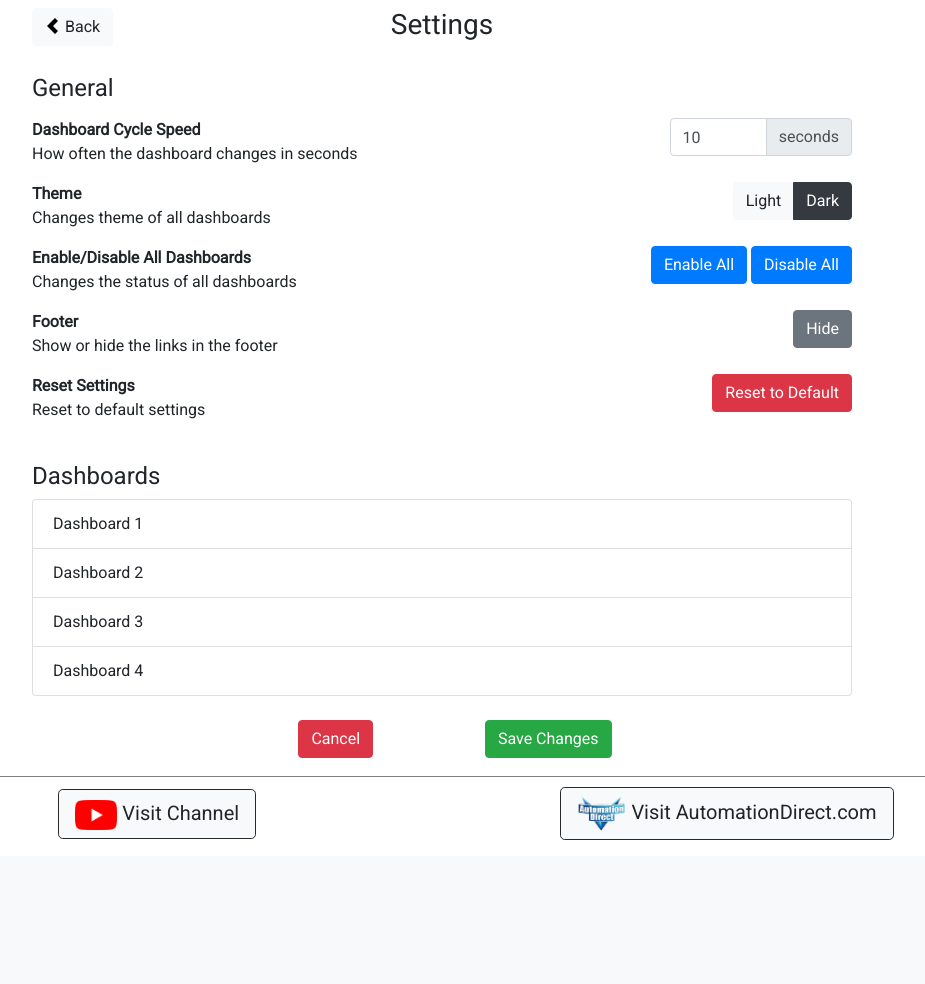
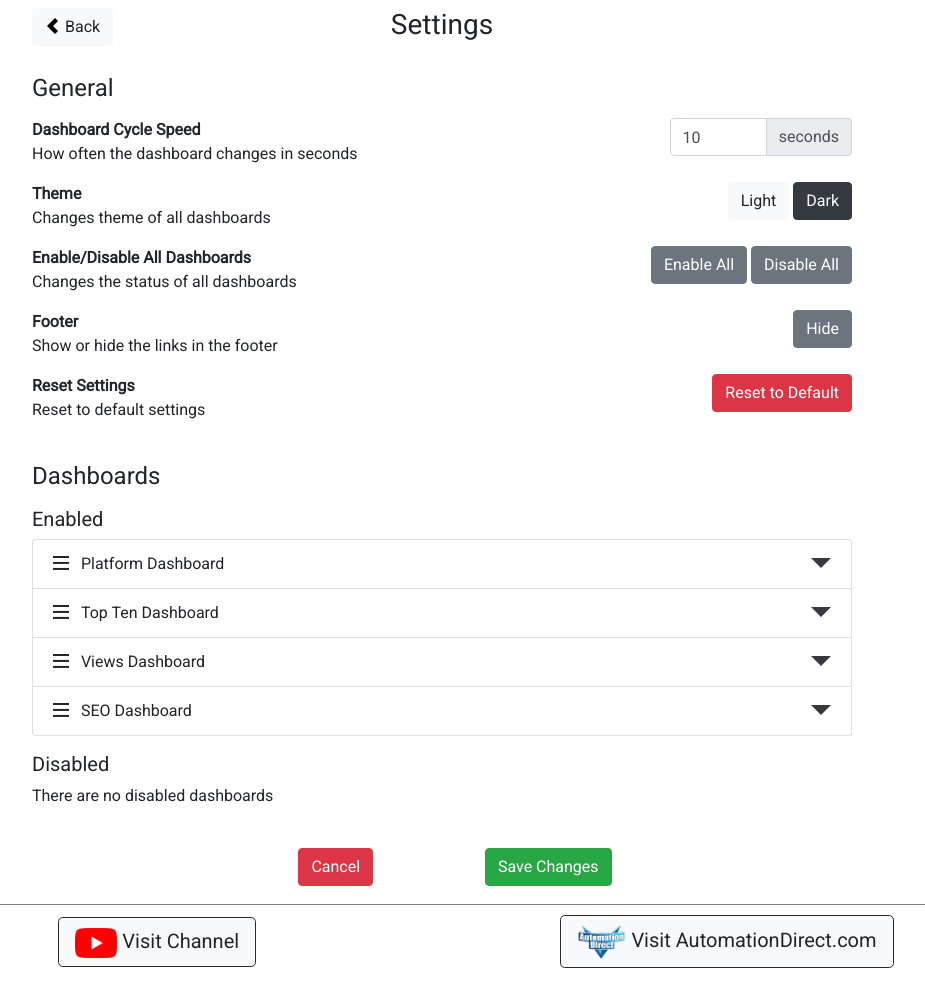
Before and after one commit to automationdirectvideo/ADCVideoDashboard, a PHP site: page /settings.html in a window 1280 px wide. Shown: the part 56-1040 px from the top of the page, without its empty margins (198-1123 px from the left). Before the commit the page ends 896 px from the top, so only its background shows below. Run offline with PHP 8.4, Linux system fonts and the light colour scheme; some libraries are stand-ins or nearby versions.

Commit message:
Add settings to dashboards list

```diff
--- a/css/styles.css
+++ b/css/styles.css
@@ -126,3 +126,13 @@ footer {
   margin-right: 0px;
   padding: 0px;
 }
+
+/* Settings page */
+.drag-handle {
+  cursor: grab;
+  cursor: -webkit-grabbing;
+}
+
+.grey-background {
+  background-color: lightgrey;
+}
--- a/settings.html
+++ b/settings.html
@@ -12,6 +12,7 @@
     <link href="open-iconic/font/css/open-iconic-bootstrap.css" rel="stylesheet">
     <link href="css/styles.css" rel="stylesheet"/>
     <script src="https://ajax.googleapis.com/ajax/libs/jquery/3.4.0/jquery.min.js"></script>
+    <script src="http://SortableJS.github.io/Sortable/Sortable.js"></script>
     <script src="js/bootstrap.js"></script>
     <script src="js/fullscreen.js"></script>
   </head>
@@ -65,10 +66,8 @@
               <p>Changes theme of all dashboards</p>
             </div>
             <div class="col-4 text-right">
-              <div class="btn-group" role="group" aria-label="Enable/Disable Dashboards">
-                <button class="btn btn-light">Light</button>
-                <button class="btn btn-dark">Dark</button>
-              </div>
+              <button class="btn btn-light">Light</button>
+              <button class="btn btn-dark">Dark</button>
             </div>
           </div>
           <div class="row justify-content-between">
@@ -77,8 +76,8 @@
               <p>Changes the status of all dashboards</p>
             </div>
             <div class="col-4 text-right">
-              <button class="btn btn-primary">Enable All</button>
-              <button class="btn btn-primary">Disable All</button>
+              <button class="btn btn-secondary">Enable All</button>
+              <button class="btn btn-secondary">Disable All</button>
             </div>
           </div>
           <div class="row justify-content-between">
@@ -101,12 +100,138 @@
             </div>
           </div>
           <br>
-          <h4>Dashboards</h4>
-          <ul class="list-group">
-            <li class="list-group-item">Dashboard 1</li>
-            <li class="list-group-item">Dashboard 2</li>
-            <li class="list-group-item">Dashboard 3</li>
-            <li class="list-group-item">Dashboard 4</li>
+          <h4 class="mb-3">Dashboards</h4>
+          <h5>Enabled</h5>
+          <p class="d-none" id="no-enabled-text">There are no enabled dashboards</p>
+          <ul class="list-group mb-3" id="dashboards">
+            <li class="list-group-item">
+              <span class="oi oi-menu drag-handle" title="Menu" aria-hidden="true"></span>
+              <span>&nbsp;&nbsp;Platform Dashboard</span>
+              <a class="text-dark" href="#platform-info" data-toggle="collapse">
+                <span class="oi oi-caret-bottom float-right" style="font-size:20px;" title="Caret Down" aria-hidden="true"></span>
+              </a>
+              <div class="collapse mt-2" id="platform-info">
+                <div class="card card-body">
+                  <div class="row">
+                    <div class="col-8">
+                      <strong>Enable/Disable Dashboard</strong>
+                      <p>Shows or hides this dashboard on the home screen</p>
+                    </div>
+                    <div class="col-4 text-right">
+                      <button class="btn btn-secondary" id="platform-enable-btn" disabled>Enable</button>
+                      <button class="btn btn-secondary" id="platform-disable-btn">Disable</button>
+                    </div>
+                  </div>
+                  <div class="row">
+                      <div class="col-8">
+                        <strong>Theme</strong>
+                        <p>Changes theme of this dashboard</p>
+                      </div>
+                      <div class="col-4 text-right">
+                        <button class="btn btn-light" id="platform-light-btn" disabled>Light</button>
+                        <button class="btn btn-dark" id="platform-dark-btn">Dark</button>
+                      </div>
+                    </div>
+                </div>
+              </div>
+            </li>
+            <li class="list-group-item">
+              <span class="oi oi-menu drag-handle" title="Menu" aria-hidden="true"></span>
+              <span>&nbsp;&nbsp;Top Ten Dashboard</span>
+              <a class="text-dark" href="#top-ten-info" data-toggle="collapse">
+                <span class="oi oi-caret-bottom float-right" style="font-size:20px;" title="Caret Down" aria-hidden="true"></span>
+              </a>
+              <div class="collapse mt-2" id="top-ten-info">
+                <div class="card card-body">
+                  <div class="row">
+                    <div class="col-8">
+                      <strong>Enable/Disable Dashboard</strong>
+                      <p>Shows or hides this dashboard on the home screen</p>
+                    </div>
+                    <div class="col-4 text-right">
+                      <button class="btn btn-secondary" id="top-ten-enable-btn" disabled>Enable</button>
+                      <button class="btn btn-secondary" id="top-ten-disable-btn">Disable</button>
+                    </div>
+                  </div>
+                  <div class="row">
+                      <div class="col-8">
+                        <strong>Theme</strong>
+                        <p>Changes theme of this dashboard</p>
+                      </div>
+                      <div class="col-4 text-right">
+                        <button class="btn btn-light" id="top-ten-light-btn" disabled>Light</button>
+                        <button class="btn btn-dark" id="top-ten-dark-btn">Dark</button>
+                      </div>
+                    </div>
+                </div>
+              </div>
+            </li>
+            <li class="list-group-item">
+              <span class="oi oi-menu drag-handle" title="Menu" aria-hidden="true"></span>
+              <span>&nbsp;&nbsp;Views Dashboard</span>
+              <a class="text-dark" href="#views-info" data-toggle="collapse">
+                <span class="oi oi-caret-bottom float-right" style="font-size:20px;" title="Caret Down" aria-hidden="true"></span>
+              </a>
+              <div class="collapse mt-2" id="views-info">
+                <div class="card card-body">
+                  <div class="row">
+                    <div class="col-8">
+                      <strong>Enable/Disable Dashboard</strong>
+                      <p>Shows or hides this dashboard on the home screen</p>
+                    </div>
+                    <div class="col-4 text-right">
+                      <button class="btn btn-secondary" id="views-enable-btn" disabled>Enable</button>
+                      <button class="btn btn-secondary" id="views-disable-btn">Disable</button>
+                    </div>
+                  </div>
+                  <div class="row">
+                      <div class="col-8">
+                        <strong>Theme</strong>
+                        <p>Changes theme of this dashboard</p>
+                      </div>
+                      <div class="col-4 text-right">
+                        <button class="btn btn-light" id="views-light-btn" disabled>Light</button>
+                        <button class="btn btn-dark" id="views-dark-btn">Dark</button>
+                      </div>
+                    </div>
+                </div>
+              </div>
+            </li>
+            <li class="list-group-item">
+              <span class="oi oi-menu drag-handle" title="Menu" aria-hidden="true"></span>
+              <span>&nbsp;&nbsp;SEO Dashboard</span>
+              <a class="text-dark" href="#seo-info" data-toggle="collapse">
+                <span class="oi oi-caret-bottom float-right" style="font-size:20px;" title="Caret Down" aria-hidden="true"></span>
+              </a>
+              <div class="collapse mt-2" id="seo-info">
+                <div class="card card-body">
+                  <div class="row">
+                    <div class="col-8">
+                      <strong>Enable/Disable Dashboard</strong>
+                      <p>Shows or hides this dashboard on the home screen</p>
+                    </div>
+                    <div class="col-4 text-right">
+                      <button class="btn btn-secondary" id="seo-enable-btn" disabled>Enable</button>
+                      <button class="btn btn-secondary" id="seo-disable-btn">Disable</button>
+                    </div>
+                  </div>
+                  <div class="row">
+                      <div class="col-8">
+                        <strong>Theme</strong>
+                        <p>Changes theme of this dashboard</p>
+                      </div>
+                      <div class="col-4 text-right">
+                        <button class="btn btn-light" id="seo-light-btn" disabled>Light</button>
+                        <button class="btn btn-dark" id="seo-dark-btn">Dark</button>
+                      </div>
+                    </div>
+                </div>
+              </div>
+            </li>
+          </ul>
+          <h5>Disabled</h5>
+          <p id="no-disabled-text">There are no disabled dashboards</p>
+          <ul class="list-group mb-3 d-none" id="disabled-dashboards">
           </ul>
           <br>
           <div class="row justify-content-center">
@@ -133,6 +258,14 @@
       </div>
     </footer>
     <!--TODO: Move these script tags? -->
+    <script>
+        // Simple list
+        Sortable.create(dashboards, {
+          animation: 150,
+          ghostClass: 'grey-background',
+          handle: ".drag-handle"
+        });
+    </script>
     <script src="js/authorize.js"></script>
     <script src="js/handle.js"></script>
     <script src="js/main.js"></script>
```
